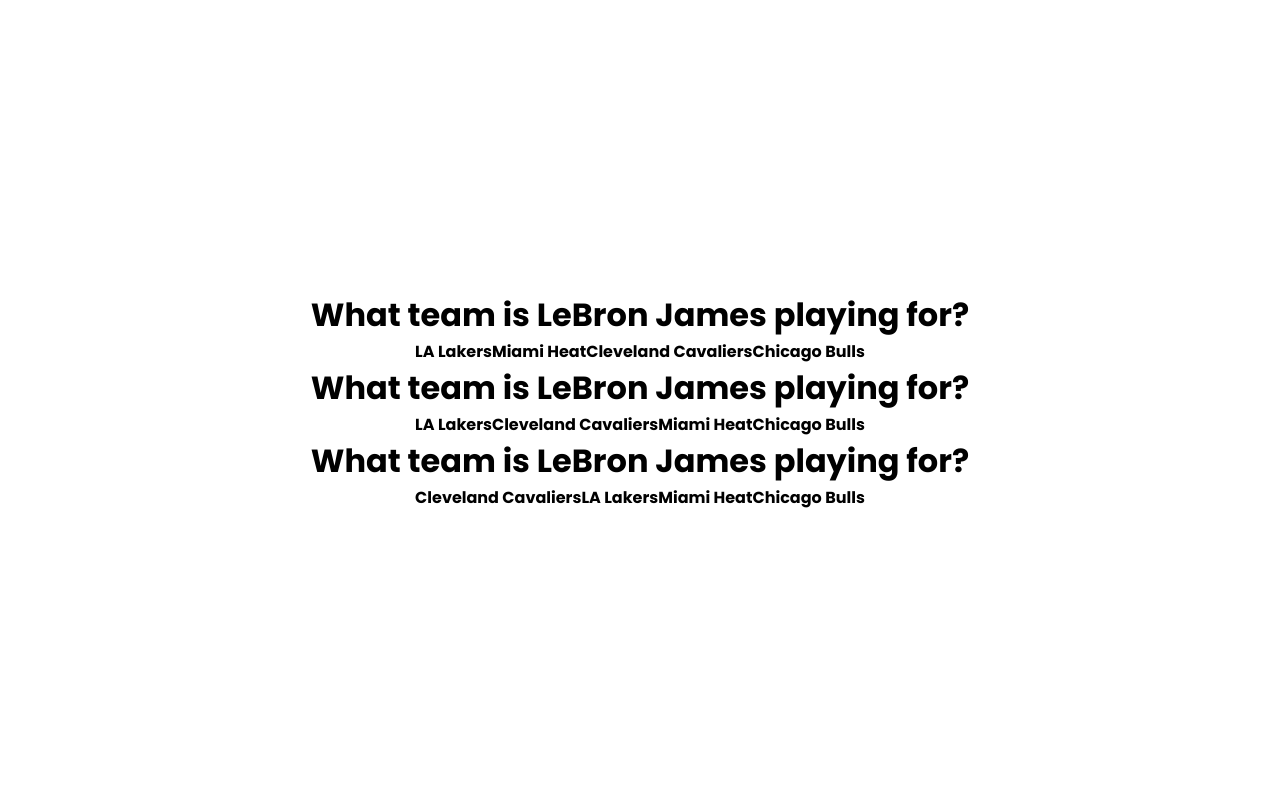
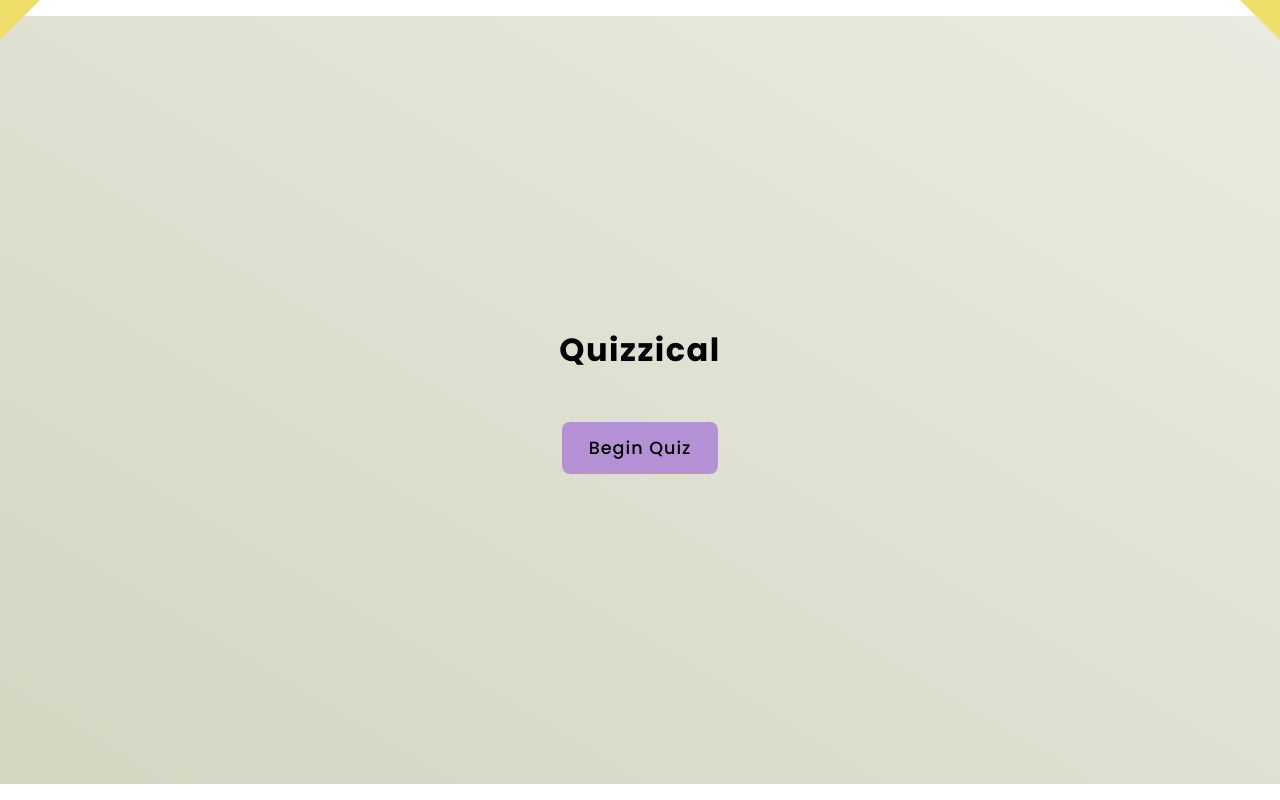
Before and after one commit to CaedusSolo/quizzical-with-react, a React (Vite) app: page / in a window 1280 px wide. Built offline with nearby package versions, Linux system fonts and the light colour scheme.

Commit message:
Added base styling for quiz page, created separate components for question and answer options

```diff
--- a/src/App.css
+++ b/src/App.css
@@ -12,6 +12,7 @@
   justify-content: center;
   align-items: center;
   height: 100vh;
+  padding: 1em 0;
 }
 
 .btn {
@@ -66,3 +67,63 @@
   border-right: 100px solid #F0DE6A;  /* Transparent left border */
   border-bottom: 100px solid transparent;
 }
+
+.quizPage {
+  padding: 0 0.5em;
+  display: flex;
+  flex-direction: column;
+  align-items: center;
+  justify-content: center;
+  gap: 1em;
+  min-height: 100vh;
+  background-image: linear-gradient(to right top, #d4d6c2, #d9dbc9, #dfe0d1, #e4e6d8, #eaebe0);
+}
+
+.quizItem--question {
+  color: #1D195D;
+  font-size: 1rem;
+}
+
+input[type = "radio"] {
+  opacity: 0;
+  position: absolute;
+}
+
+.radio {
+  display: inline-block;
+  border: 1.5px solid #221C7D;
+  text-align: center;
+  border-radius: 8px;
+  padding: 0.25em 0.5em;
+  margin: 0.25em 0.5em ;
+}
+
+.radio label {
+  color: #0C0A29;
+  font-size: 0.8rem;
+  text-align: center;
+  cursor: pointer;
+}
+
+.check-btn {
+  margin-top: 1em;
+  padding: 0.75em;
+  border-radius: 8px;
+  border: none;
+  background-color: #8326CE;
+  font-weight: 500;
+  color: gainsboro;
+  letter-spacing: 1.1px;
+  font-size: 0.8rem;
+  text-align: center;
+}
+
+.check-btn:hover {
+  cursor: pointer;
+  border: 1px solid #560B94;
+  background-color: #A34FE8;
+}
+
+input[type="checkbox"]:checked+label {
+  background-color: green;
+}
--- a/src/App.jsx
+++ b/src/App.jsx
@@ -2,70 +2,99 @@
 import StartPage from "./components/StartPage";
 import React, { useState, createContext, useEffect } from "react";
 import QuizPage from "./components/QuizPage";
-import he from "he"
+import he from "he";
 // {response_code: 0, results: Array(5)}
 // [{}, {}, {}, {}, {}]
 // {'category', 'type', 'difficulty', 'question', 'correct_answer', 'incorrect_answers' : []}
 
-
 export const AppContext = createContext();
-//  api url: https://opentdb.com/api.php?amount=5&token=eed9b9209d969b9aeef2d44806f704049d97d88be10a969b8a5f9a14cbcff479
-
-
 
 function App() {
   const [quizStarted, setQuizStarted] = useState(false);
-  const [quizData, setQuizData] = useState([])
+  const [quizData, setQuizData] = useState([]);
+  let quizContent;
 
-  const quizContent = [
-    {
-      "question" : "What team is LeBron James playing for?",
-      "correct_answer" : "LA Lakers",
-      'incorrect_answers' : [
-        "Cleveland Cavaliers",
-        "Miami Heat",
-        'Chicago Bulls'
-      ]
-    },
-    {
-      "question" : "What team is LeBron James playing for?",
-      "correct_answer" : "LA Lakers",
-      'incorrect_answers' : [
-        "Cleveland Cavaliers",
-        "Miami Heat",
-        'Chicago Bulls'
-      ]
-    },
-    {
-      "question" : "What team is LeBron James playing for?",
-      "correct_answer" : "LA Lakers",
-      'incorrect_answers' : [
-        "Cleveland Cavaliers",
-        "Miami Heat",
-        'Chicago Bulls'
-      ]
+  // const quizContent = [
+  //   {
+  //     "question" : "What team is LeBron James playing for?",
+  //     "correct_answer" : "LA Lakers",
+  //     'incorrect_answers' : [
+  //       "Cleveland Cavaliers",
+  //       "Miami Heat",
+  //       'Chicago Bulls'
+  //     ]
+  //   },
+  //   {
+  //     "question" : "What team is LeBron James playing for?",
+  //     "correct_answer" : "LA Lakers",
+  //     'incorrect_answers' : [
+  //       "Cleveland Cavaliers",
+  //       "Miami Heat",
+  //       'Chicago Bulls'
+  //     ]
+  //   },
+  //   {
+  //     "question" : "What team is LeBron James playing for?",
+  //     "correct_answer" : "LA Lakers",
+  //     'incorrect_answers' : [
+  //       "Cleveland Cavaliers",
+  //       "Miami Heat",
+  //       'Chicago Bulls'
+  //     ]
+  //   }
+  // ]
+
+  async function fetchQuestions() {
+    let sessionToken;
+
+    try {
+      const tokenResponse = await fetch(
+        "https://opentdb.com/api_token.php?command=request"
+      );
+      const tokenData = await tokenResponse.json();
+      sessionToken = tokenData.token;
+
+      const questionsResponse = await fetch(
+        `https://opentdb.com/api.php?amount=5&token=${sessionToken}`
+      );
+      const questionsData = await questionsResponse.json();
+
+      const decodedQuizContent = questionsData.results.map((result) => {
+        return {
+          question: he.decode(result.question),
+          correct_answer: he.decode(result.correct_answer),
+          incorrect_answers: result.incorrect_answers.map((item) => {
+            return he.decode(item);
+          }),
+        };
+      });
+
+      // Set the decoded quiz data
+      setQuizData(decodedQuizContent);
+    } catch (error) {
+      console.error("Failed to fetch quiz questions", error);
     }
-  ]
+  }
 
   useEffect(() => {
-    setQuizData(quizContent)
-  },[quizStarted])
-
+    if (quizStarted) {
+      fetchQuestions();
+    }
+  }, [quizStarted]);
 
   function onStartBtnClick() {
     setQuizStarted((prevState) => !prevState);
   }
-
 
   return (
     <>
       <AppContext.Provider
         value={{
           onStartBtnClick,
-          quizData
+          quizData,
         }}
       >
-        <QuizPage />
+        {quizStarted ? <QuizPage /> : <StartPage />}
       </AppContext.Provider>
     </>
   );
--- a/src/components/QuizItem.jsx
+++ b/src/components/QuizItem.jsx
@@ -1,12 +1,16 @@
-import React from 'react'
+import React from "react";
+import QuizQuestion from "./QuizQuestion";
+import QuizOption from "./QuizOption";
 
 function QuizItem(props) {
   return (
-    <div className='quizItem'>
-        <h1>{props.question}</h1>
-        <h4>{props.options}</h4>
+    <div className="quizItem">
+      <QuizQuestion question={props.question} />
+      {props.options.map((option, index) => (
+        <QuizOption index={index} option={option} />
+      ))}
     </div>
-  )
+  );
 }
 
-export default QuizItem
+export default QuizItem;
--- /dev/null
+++ b/src/components/QuizOption.jsx
@@ -0,0 +1,15 @@
+import React from 'react'
+
+function QuizOption(props) {
+  return (
+    <div key={props.index} className="radio">
+      <input type="radio"
+    name="option"
+    id={`option-${props.index}`}
+    />
+    <label htmlFor={`option-${props.index}`}>{props.option}</label>
+  </div>
+  )
+}
+
+export default QuizOption
--- a/src/components/QuizPage.jsx
+++ b/src/components/QuizPage.jsx
@@ -30,6 +30,7 @@
   return (
     <div className='quizPage'>
       {mapQuizData()}
+      <button className='check-btn'>Check Answers</button>
     </div>
   )
 }
--- /dev/null
+++ b/src/components/QuizQuestion.jsx
@@ -0,0 +1,9 @@
+import React from 'react'
+
+function QuizQuestion(props) {
+  return (
+    <h3 className="quizItem--question">{props.question}</h3>
+  )
+}
+
+export default QuizQuestion
```
